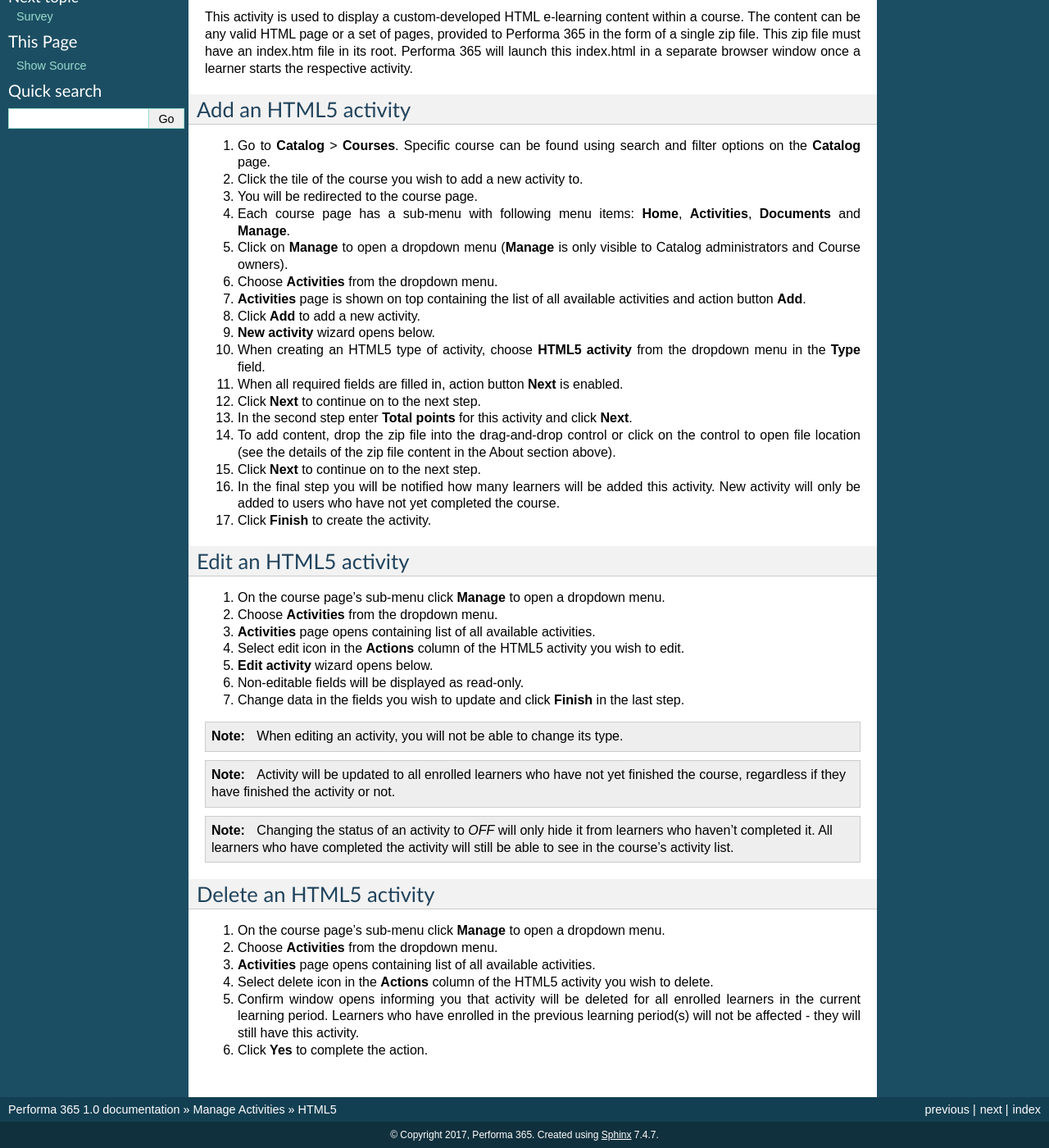
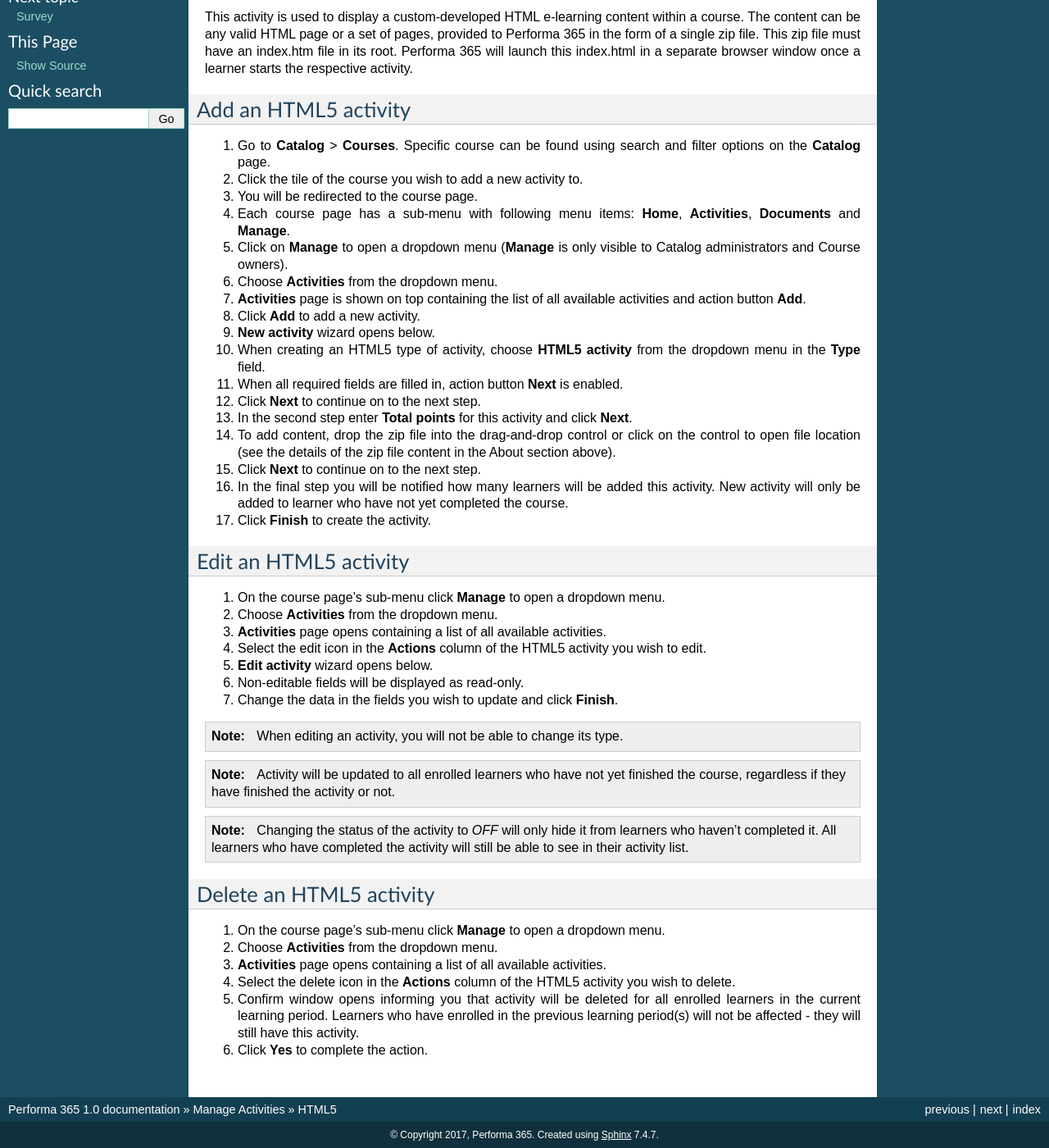
Before and after one commit to pslisko/performa365docs, a Sphinx documentation site: the page built from docs/howto/manage_activities/html5.rst, in a window 1280 px wide and 1400 px high, scrolled down 232 px. Shown: the whole window at 82% size. Built offline with Sphinx 7.4.7, drawn with Linux system fonts in a browser that asks for light colours; pages that are not in the unit, such as notebooks, are missing from menus.

Commit message:
Update html5.rst

```diff
--- a/docs/howto/manage_activities/html5.rst
+++ b/docs/howto/manage_activities/html5.rst
@@ -31,7 +31,7 @@
 #. In the second step enter **Total points** for this activity and click **Next**.
 #. To add content, drop the zip file into the drag-and-drop control or click on the control to open file location (see the details of the zip file content in the About section above).
 #. Click **Next** to continue on to the next step.
-#. In the final step you will be notified how many learners will be added this activity. New activity will only be added to users who have not yet completed the course.
+#. In the final step you will be notified how many learners will be added this activity. New activity will only be added to learner who have not yet completed the course.
 #. Click **Finish** to create the activity.
 
 Edit an HTML5 activity
@@ -39,23 +39,23 @@
 
 #. On the course page's sub-menu click **Manage** to open a dropdown menu.
 #. Choose **Activities** from the dropdown menu.
-#. **Activities** page opens containing list of all available activities.
-#. Select edit icon in the **Actions** column of the HTML5 activity you wish to edit.
+#. **Activities** page opens containing a list of all available activities.
+#. Select the edit icon in the **Actions** column of the HTML5 activity you wish to edit.
 #. **Edit activity** wizard opens below.
 #. Non-editable fields will be displayed as read-only.
-#. Change data in the fields you wish to update and click **Finish** in the last step.
+#. Change the data in the fields you wish to update and click **Finish**.
 
 
 .. note:: When editing an activity, you will not be able to change its type.
 .. note:: Activity will be updated to all enrolled learners who have not yet finished the course, regardless if they have finished the activity or not.
-.. note:: Changing the status of an activity to *OFF* will only hide it from learners who haven't completed it. All learners who have completed the activity will still be able to see in the course's activity list.
+.. note:: Changing the status of the activity to *OFF* will only hide it from learners who haven't completed it. All learners who have completed the activity will still be able to see in their activity list.
 
 Delete an HTML5 activity
 *************************************************
 
 #. On the course page's sub-menu click **Manage** to open a dropdown menu.
 #. Choose **Activities** from the dropdown menu.
-#. **Activities** page opens containing list of all available activities.
-#. Select delete icon in the **Actions** column of the HTML5 activity you wish to delete.
+#. **Activities** page opens containing a list of all available activities.
+#. Select the delete icon in the **Actions** column of the HTML5 activity you wish to delete.
 #. Confirm window opens informing you that activity will be deleted for all enrolled learners in the current learning period. Learners who have enrolled in the previous learning period(s) will not be affected - they will still have this activity.
 #. Click **Yes** to complete the action.
```
